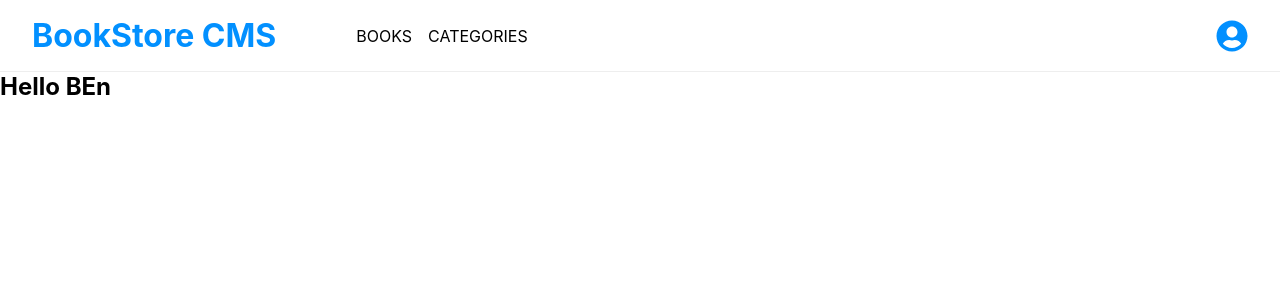
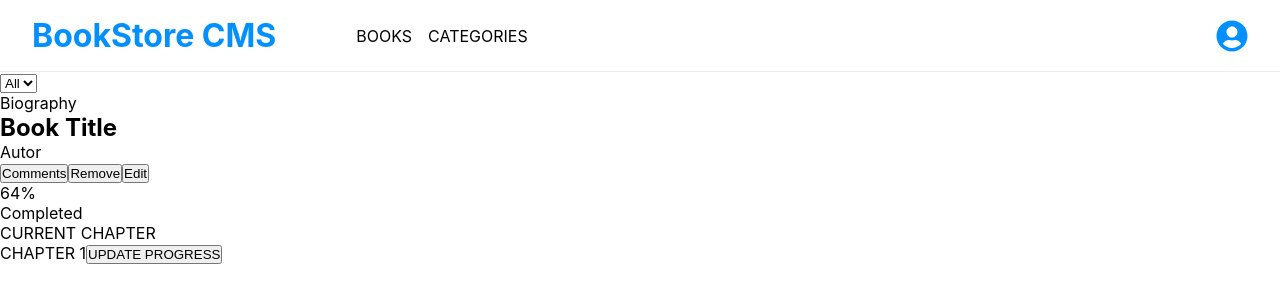
Before and after one commit to iambenkis/Book-sttore, a React (Create React App) app: page / in a window 1280 px wide. Shown: the top 302 px of the page. Built offline with nearby package versions, Linux system fonts and the light colour scheme.

Commit message:
Add marks up in home component

```diff
--- a/src/components/home.js
+++ b/src/components/home.js
@@ -1,6 +1,42 @@
 const Home = () => (
-    <div className="container">
-        <h2>Hello BEn</h2>
+    <div className="home">
+        <div className="container">
+            <div className="">
+                <select>
+                    <option value="0">All</option>
+                </select>
+            </div>
+            <div className="book-container">
+                <div className="book">
+                    <div className="book-details">
+                        <div className="book-titles">
+                            <p className="category">Biography</p>
+                            <h2>Book Title</h2>
+                            <p>Autor</p>
+                        </div>
+                        <div className="book-action">
+                            <button type="button">Comments</button>
+                            <button type="button">Remove</button>
+                            <button type="button">Edit</button>
+                        </div>
+                    </div>
+                    <div className="book-progress">
+                        <div className="progress-info">
+                            <div className="graph"></div>
+                            <div className="progress-data">
+                                <p>64%</p>
+                                <p>Completed</p>
+                            </div>
+                        </div>
+                        <div className="chapter-details">
+                            <p>CURRENT CHAPTER</p>
+                            <span>CHAPTER 1</span>
+                            <button className="update">UPDATE PROGRESS</button>
+                        </div>
+                    </div>
+                </div>
+            </div>
+        </div>
     </div>
 )
 
```
